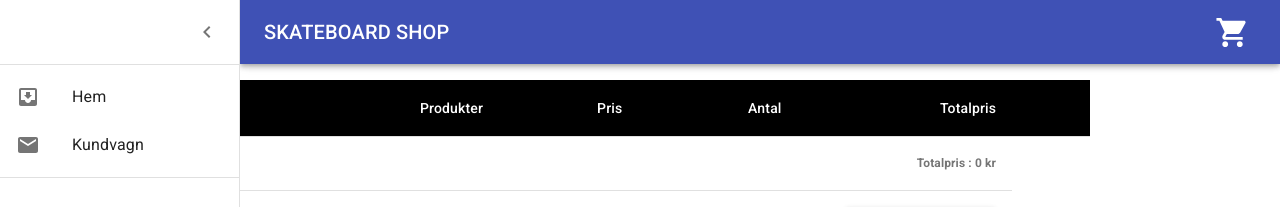
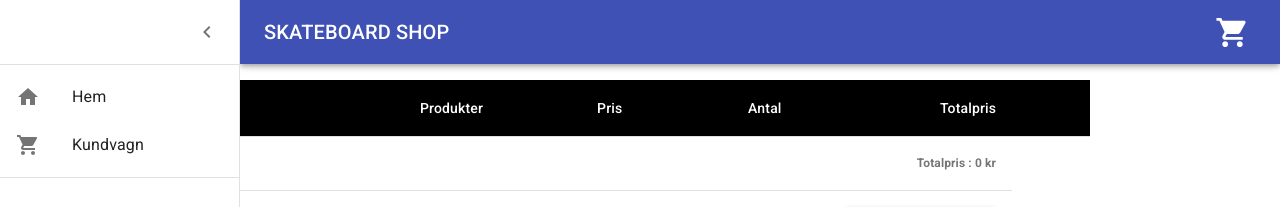
Before and after one commit to fridaedda/my-app, a React (Create React App) app: page /cart in a window 1280 px wide. Both pictures are taken after a click on the button "open drawer". Shown: the top 207 px of the page. Built offline with nearby package versions, Linux system fonts and the light colour scheme.

Commit message:
Nya ikoner från Mui

```diff
--- a/src/components/NavBar.tsx
+++ b/src/components/NavBar.tsx
@@ -3,9 +3,9 @@ import List from "@material-ui/core/List";
 import ListItem from "@material-ui/core/ListItem";
 import ListItemIcon from "@material-ui/core/ListItemIcon";
 import ListItemText from "@material-ui/core/ListItemText";
-import InboxIcon from "@material-ui/icons/MoveToInbox";
-import MailIcon from "@material-ui/icons/Mail";
 import { useHistory } from "react-router-dom";
+import HomeIcon from '@material-ui/icons/Home';
+import ShoppingCartIcon from '@material-ui/icons/ShoppingCart';
 
 const navigationRouteMapper = {
   Hem: "/",
@@ -26,7 +26,7 @@ const NavBar = () => {
             }}
           >
             <ListItemIcon>
-              {index % 4 === 0 ? <InboxIcon /> : <MailIcon />}
+              {index % 4 === 0 ? <HomeIcon /> : <ShoppingCartIcon />}
             </ListItemIcon>
             <ListItemText primary={text} />
           </ListItem>
```
